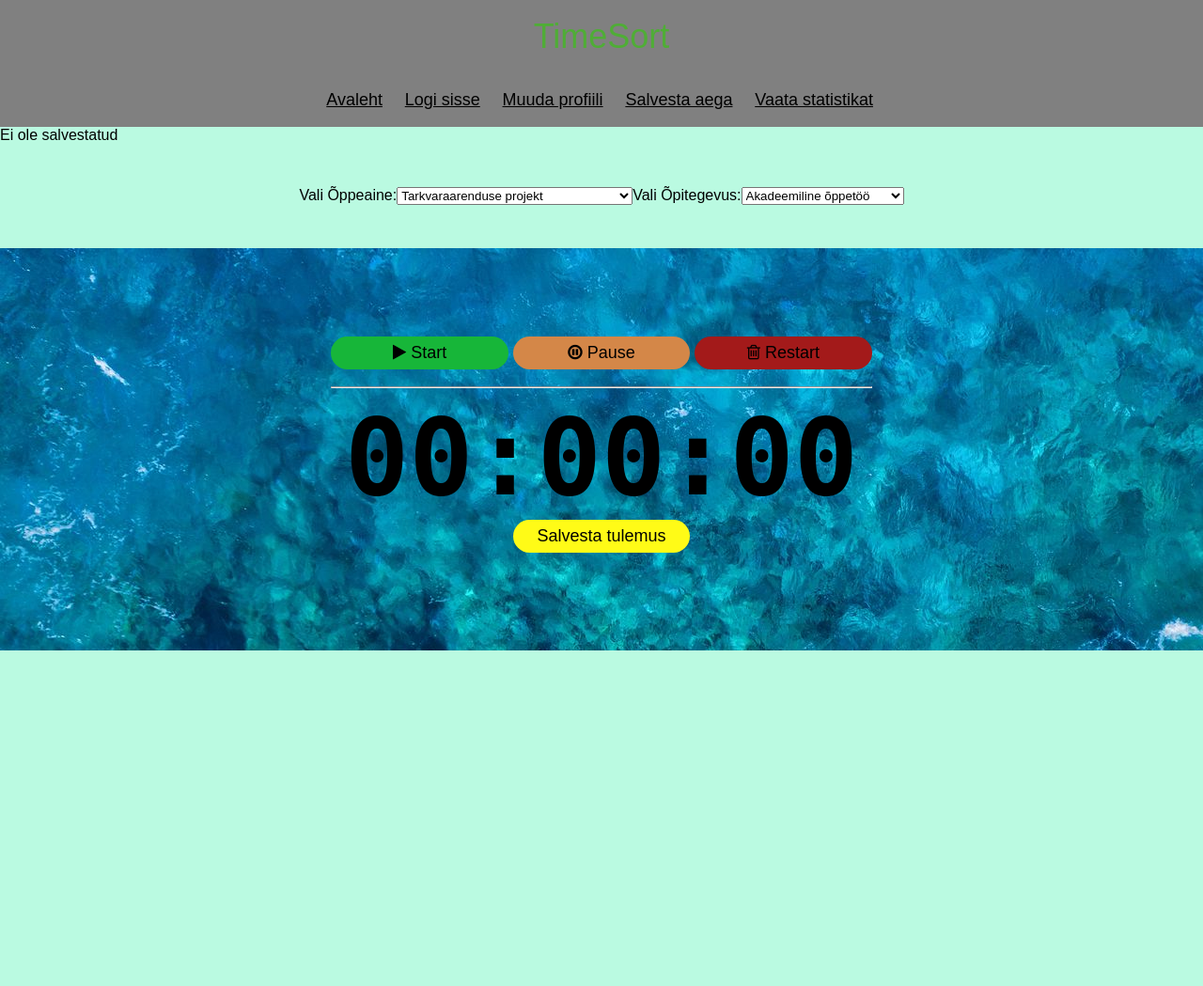
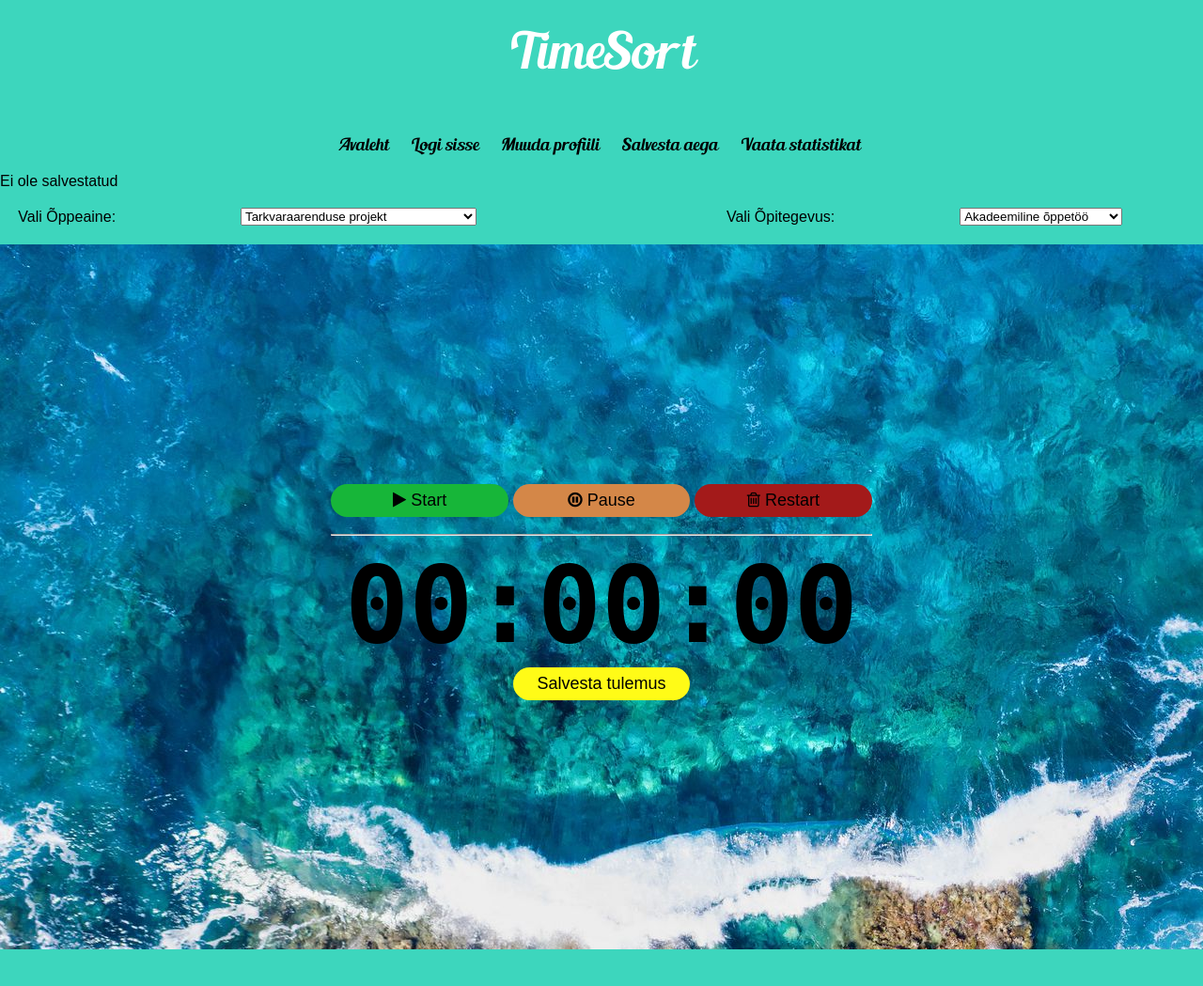
Before and after one commit to henrimag/projekt, a PHP site: page /site/timer.php in a window 1280 px wide. Shown: the top 1049 px of the page at 94% size. Run offline with PHP 8.4, Linux system fonts and the light colour scheme; a stand-in replaces the project's code that opens the database connection.

Commit message:
menu done?

```diff
--- a/functions/page_loading.php
+++ b/functions/page_loading.php
@@ -1,7 +1,7 @@
 <?php
 
 function display_head($title, $description) {
-  echo '<head>';
+  // echo '<head>';
 
   //using variables
   echo '<title>'.$title.'</title>';
--- a/site/logIn.php
+++ b/site/logIn.php
@@ -12,7 +12,7 @@
 <body>
     <div class="logInForm">
         <h1>TimeSort
-            <hr>
+            <!-- <hr> -->
         </h1>
         <form method="POST" action="<?php echo htmlspecialchars($_SERVER["PHP_SELF"]); ?>">
             <div class="inputData">
@@ -25,7 +25,7 @@
             <input name="login" type="button" value="Logi sisse õpilasena" onclick="window.location.href = 'student.php';">
             <input name="login" type="button" value="Logi sisse õppejõuna" onclick="window.location.href = 'teacher.php';">
         </form>
-        <hr>
+        <!-- <hr> -->
         <p>Loo endale <a href="https://ois2.tlu.ee/tluois/uus_ois2.tud_leht">kasutajakonto</a></p>
     </div>
 </body>
--- a/style/timer.css
+++ b/style/timer.css
@@ -1,8 +1,9 @@
 html {
-    background-color: rgb(186, 250, 225);
+    background-color: rgb(61, 214, 189);
     margin: 0;
     padding: 0;
     font-family: sans-serif;
+
   }
 
 body {
@@ -28,7 +29,7 @@ input[type="submit"] {
 
 
 .menu {
-  background-color: gray;
+  background-color: rgb(61, 214, 189);
   font-size: 1.5em;
   text-align: center;
   align-items: center;
@@ -47,6 +48,7 @@ input[type="submit"] {
     height: 40vh;
     justify-content: center;
     background-image: url('../images/sea_picture.jpg');
+    height: 750px;
 }
 
 .chooseSubject{
@@ -55,13 +57,8 @@ input[type="submit"] {
   display: flex;
   flex-direction: row;
   justify-content: center;
-  padding: 1cm;
-}
-
-.menu p {
-  color: rgb(79, 173, 54);
-  font-size: 2em;
-  margin: 0 0 1em 0;
+  padding: 0.3cm;
+  justify-content: space-between;
 }
 
 /* SUBMIT BUTTON START */
@@ -145,7 +142,14 @@ input[type="submit"] {
 nav a:hover {
   /* font-size: 1.5em; */
   color: rgb(0, 0, 0);
-  background-color: rgb(60, 212, 205);
+  background-color: rgb(254, 255, 255);
+}
+
+.menu p {
+  color: rgb(255, 255, 255);
+  font-size: 3em;
+  margin: 0 0 1em 0;
+  font-family: 'BlendaScript';
 }
 
 /* nav a {
@@ -163,4 +167,11 @@ nav a, nav a:not(:first-child):before {
   /* border-style: solid; */
   padding: 10px;
   color: black;
+  font-family: 'BlendaScript';
+  text-decoration: none;
 }
+
+@font-face{
+  font-family: 'BlendaScript'; /*a name to be used later*/
+  src: url('../fonts/BlendaScript.ttf'); /*URL to font*/
+}
```
Also changed, not shown: style/style.css (+26 -14 lines), fonts/BlendaScript.ttf (added).
